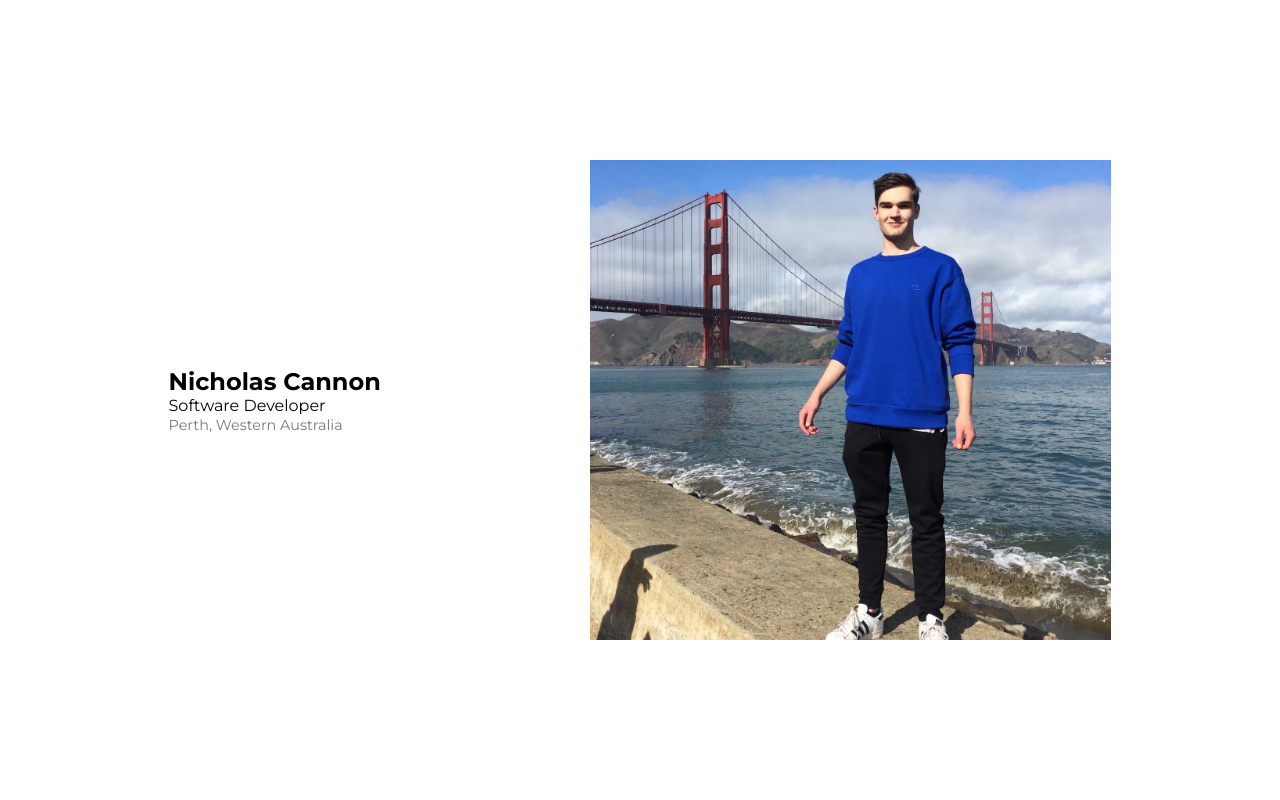
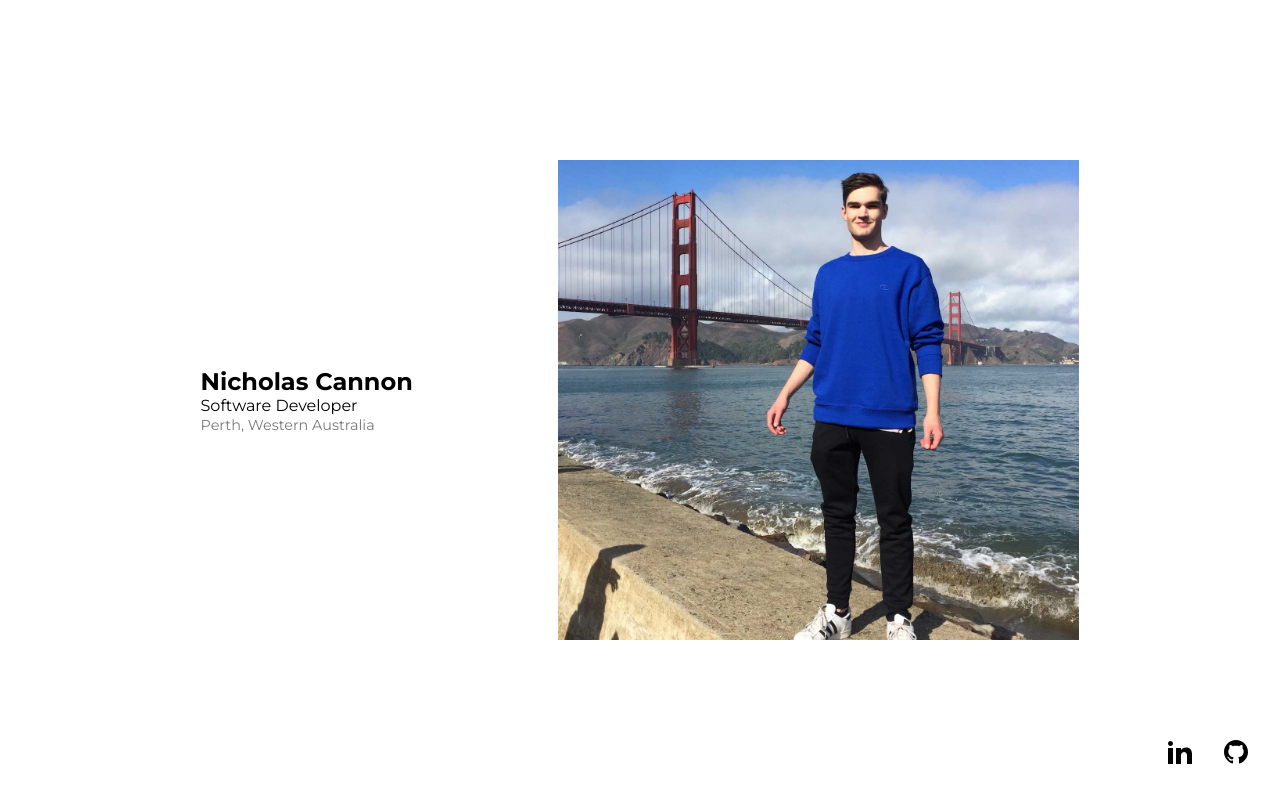
Before and after one commit to nicholascannon1/portfolio-v4, a Next.js app: page / in a window 1280 px wide. Shown: the top 800 px of the page. Built offline with nearby package versions, Linux system fonts and the light colour scheme.

Commit message:
social hud complete

```diff
--- /dev/null
+++ b/components/SocialHud.tsx
@@ -0,0 +1,17 @@
+/* eslint-disable @next/next/no-img-element */
+import styles from "../styles/hud.module.css";
+
+const SocialHud: React.FC = () => {
+  return (
+    <div className={styles.hud}>
+      <a href="https://www.linkedin.com/in/niccannon1" target="_blank" rel="noopener noreferrer">
+        <img src="/linkedin.svg" alt="linkedin" />
+      </a>
+      <a href="https://github.com/nicholascannon1" target="_blank" rel="noopener noreferrer">
+        <img src="/github.svg" alt="github" />
+      </a>
+    </div>
+  );
+};
+
+export default SocialHud;
--- a/pages/index.tsx
+++ b/pages/index.tsx
@@ -4,10 +4,13 @@ import HomeSection from "../sections/Home";
 import AboutSection from "../sections/About";
 import SkillsSection from "../sections/Skills";
 import ProjectsSection from "../sections/Projects";
+import SocialHud from "../components/SocialHud";
 
 const Home: NextPage = () => {
   return (
     <>
+      <SocialHud />
+
       <main>
         <HomeSection />
         <AboutSection />
--- a/styles/globals.css
+++ b/styles/globals.css
@@ -41,8 +41,14 @@ footer {
   color: #7a7a7a;
 }
 
-@media (min-width: 768px) {
+@media (min-width: 769px) {
   section {
     padding: 4rem;
   }
 }
+
+@media (min-width: 1201px) {
+  section {
+    padding: 4rem 8rem;
+  }
+}
--- a/styles/home.module.css
+++ b/styles/home.module.css
@@ -4,7 +4,7 @@
 }
 
 .profilePic {
-  width: 80vw;
+  width: 100%;
   margin-top: 3rem;
 }
 
@@ -13,7 +13,7 @@
   font-size: 0.9rem;
 }
 
-@media (min-width: 768px) {
+@media (min-width: 769px) {
   .container {
     flex-direction: row;
     align-items: center;
--- /dev/null
+++ b/styles/hud.module.css
@@ -0,0 +1,13 @@
+.hud {
+  position: fixed;
+  z-index: 99;
+  bottom: 0;
+  right: 0;
+
+  padding-bottom: 2rem;
+  padding-right: 2rem;
+}
+
+.hud > a {
+  margin-left: 2rem;
+}
```
Also changed, not shown: public/github.svg (added), public/linkedin.svg (added).
